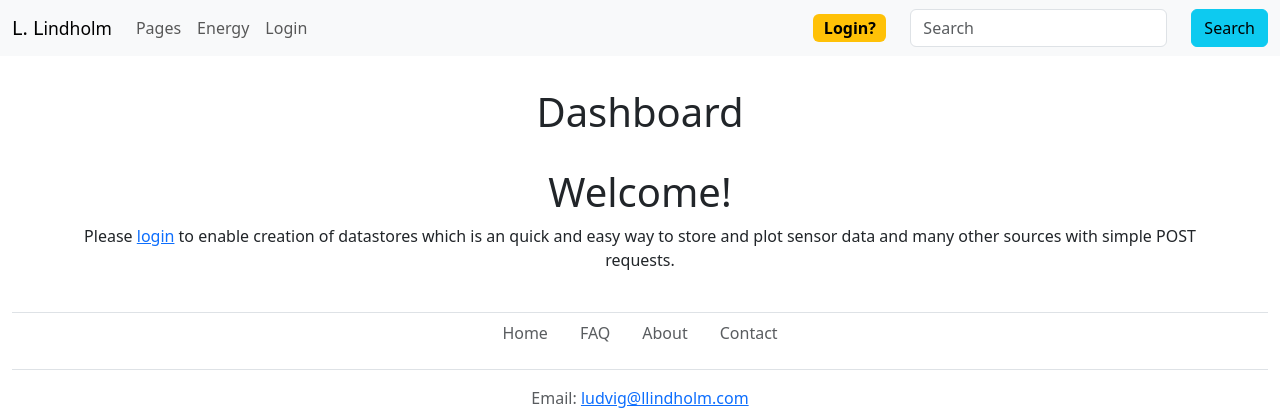
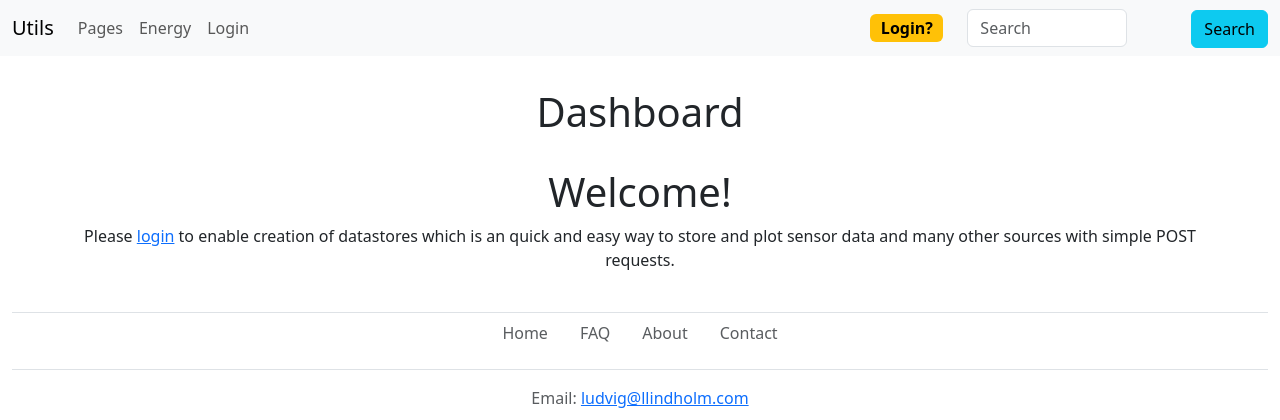
Before and after one commit to ludde127/dataViz, a Django app: page / in a window 1280 px wide. Shown: the top 420 px of the page. Run offline with Django 4.2, Linux system fonts and the light colour scheme; data that the repository does not hold is empty; parts of the project's set-up code (start-up, migrations or seed data) failed here and were passed over; some libraries are stand-ins or nearby versions.

Commit message:
Made the navbar look a bit better.

```diff
--- a/templates/navbar.html
+++ b/templates/navbar.html
@@ -5,7 +5,7 @@
       <span class="navbar-toggler-icon"></span>
     </button>
     <div class="collapse navbar-collapse" id="navbarTogglerDemo01">
-      <a class="navbar-brand" href="{% url 'index' %}">L. L<small>indholm</small></a>
+      <a class="navbar-brand" href="{% url 'index' %}">Utils</a>
       <ul class="navbar-nav me-auto mb-2 mb-lg-0">
         <li class="nav-item">
           <a class="nav-link" href="/pages/">Pages</a>
@@ -34,28 +34,30 @@
                     <a href="{% url 'login' %}" class="badge bg-warning" style="color:black;text-decoration: None;font-size:1rem;">Login?</a>
               </div>
               {% else %}
-              <div class="col-sm-auto">
-                  <small>{{ user|capfirst }}</small>
-              </div>
+
 
               <div class="col-sm-auto">
-                  <a href="{% url 'login' %}">
+                <div class="inline-block">
+                  <small style="margin-right: 0;padding-right: 0;">{{ user|capfirst }}</small>
+
+                  <a href="{% url 'login' %}" style="margin-left: 0;padding-left: 0;">
                       <img class="img-responsive" src="{% if user.profile_image %}{{ user.profile_image }}{% else %}{% static 'default-user.svg' %}{% endif %}"
-                           alt="Profile picture" style="max-width: 64px; max-height: 64px;width: 4em;height: 4em;" >
+                           alt="Profile picture" style="max-width: 64px; max-height: 64px;width: 4em;height: 4em;margin-left: 0;padding-left: 0;" >
                   </a>
+                </div>
               </div>
 
               {% endif %}
-              <div class="col-sm-auto">
-                   <input class="form-control" type="search" placeholder="Search" style="max-width: 30vw" aria-label="Search">
 
+              <div class="col-sm-auto" style="margin-right: 0;">
+                 <input class="form-control" type="search" placeholder="Search" style="max-width: 200px;width: 80%;" aria-label="Search">
               </div>
-              <div class="col-sm-auto">
-                   <button class="btn btn-info" style="margin:auto;max-width: 15vw" type="submit">Search</button>
+              <div class="col-sm-auto" style="margin-left: 0;">
+                 <button class="btn btn-info" style="margin: auto;margin-top: 2%;margin-left: 0;float:left;" type="submit">Search</button>
+              </div>
 
-              </div>
           </div>
      </form>
-    </div>
+   </div>
   </div>
 </nav>
```
